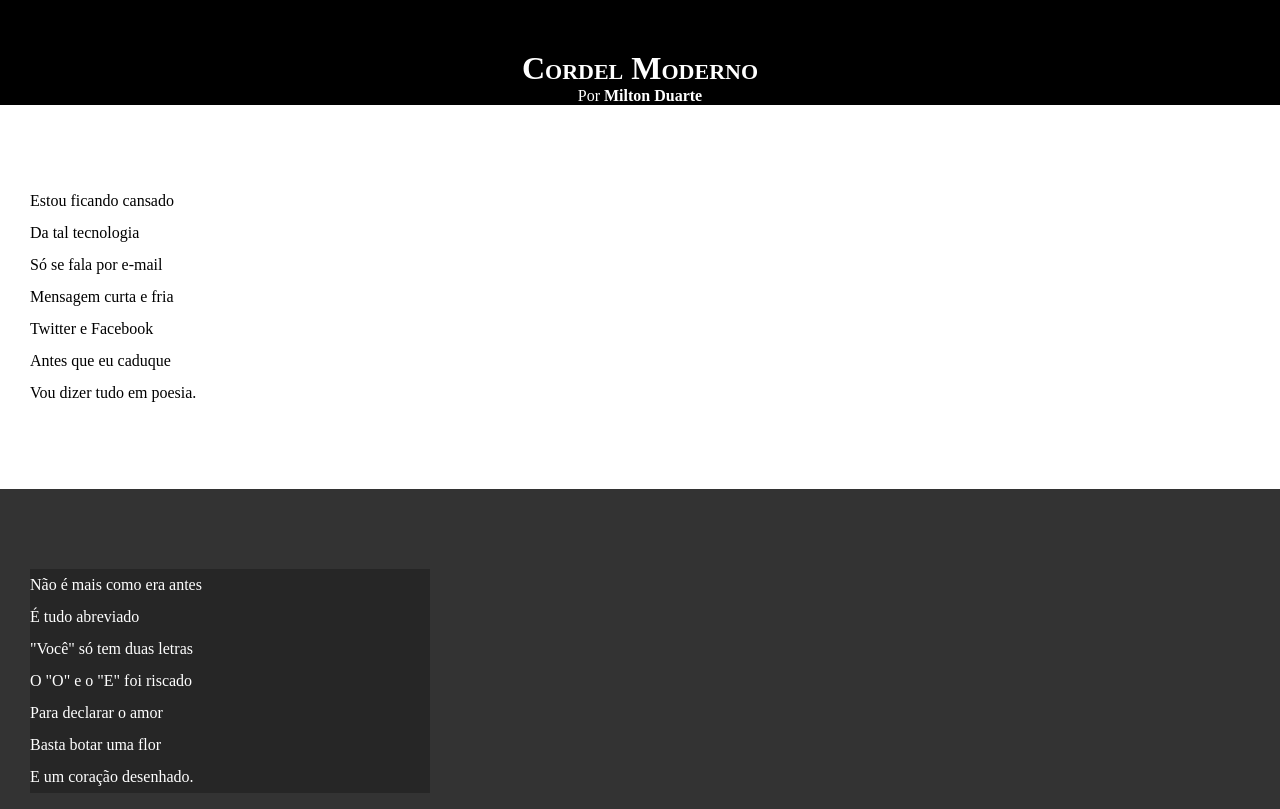
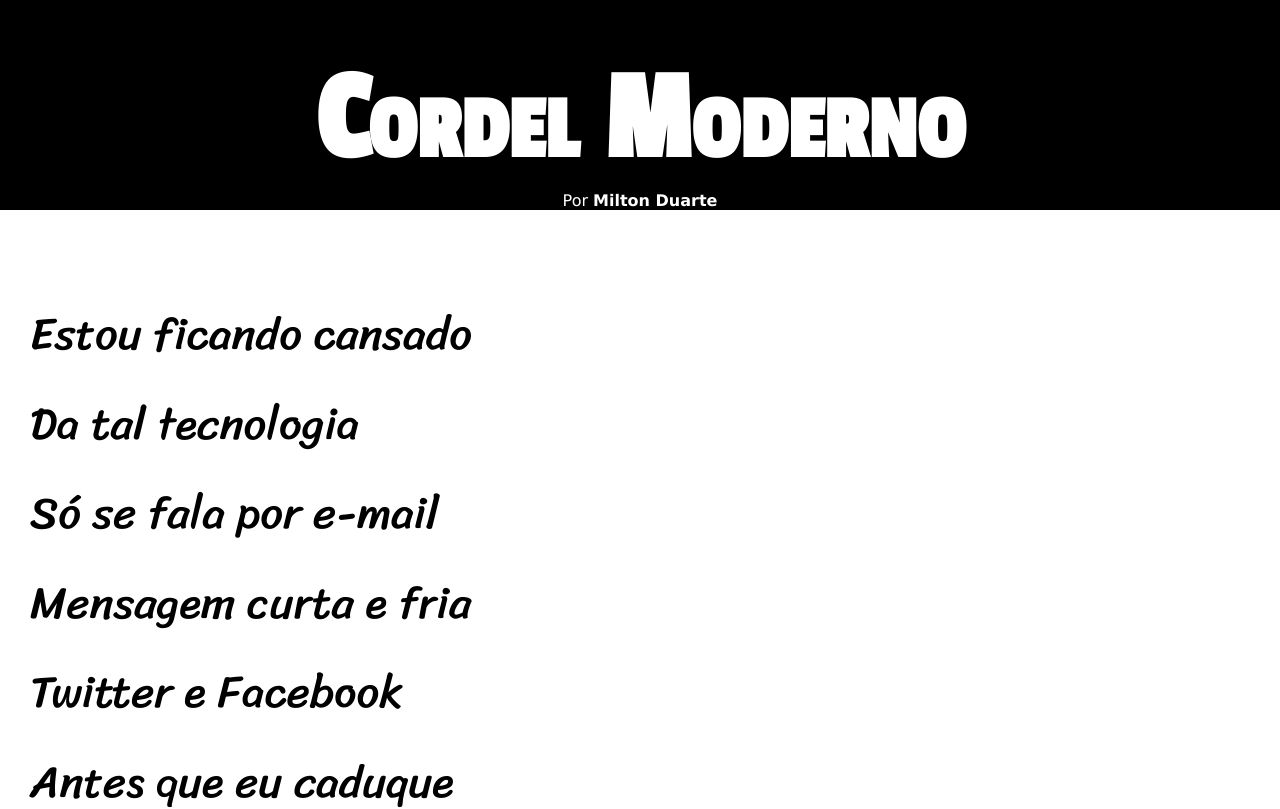
Before and after one commit to andremartinsdeabreu/html-css, a plain HTML site: page desafios/modulo-02/d012/index.html in a window 1280 px wide. Shown: the top 809 px of the page. Drawn offline with Linux system fonts and the light colour scheme.

Commit message:
Atualização das fonts

```diff
--- a/desafios/modulo-02/d012/estilo/style.css
+++ b/desafios/modulo-02/d012/estilo/style.css
@@ -1,13 +1,25 @@
 @charset "UTF-8";
+
+@import url('https://fonts.googleapis.com/css2?family=Passion+One&family=Sriracha&display=swap');
+
+@import url('https://fonts.googleapis.com/css2?family=Sriracha&display=swap');
+
+:root {
+    --font1: Verdana, Geneva, Tahoma, sans-serif;
+    --font2: 'Passion One', cursive;
+    --font3: 'Sriracha', cursive;
+}
 
 * {
     margin: 0px;
     padding: 0px;
+    font-size: 1em;
 }
 
 html, body {
     min-height: 100vh;
     background-color: darkgray;
+    font-family: var(--font1);
 }
 
 header {
@@ -20,6 +32,8 @@
     padding-top: 50px;
     /*text-transform: uppercase;*/
     font-variant: small-caps;
+    font-family: var(--font2);
+    font-size: 10vw;
 }
 
 header > p {
@@ -41,6 +55,8 @@
     padding-bottom: 10vh;
     line-height: 2em;
     padding-left: 30px;
+    font-family: var(--font3);
+    font-size: 3.5vw;
 }
 
 section.normal {
@@ -54,7 +70,8 @@
 }
 
 section.imagem > p {
-    width: 400px;
+    display: inline-block;
+    padding: 5px;
     background-color: rgba(0, 0, 0, 0.253);
 }
 
```
